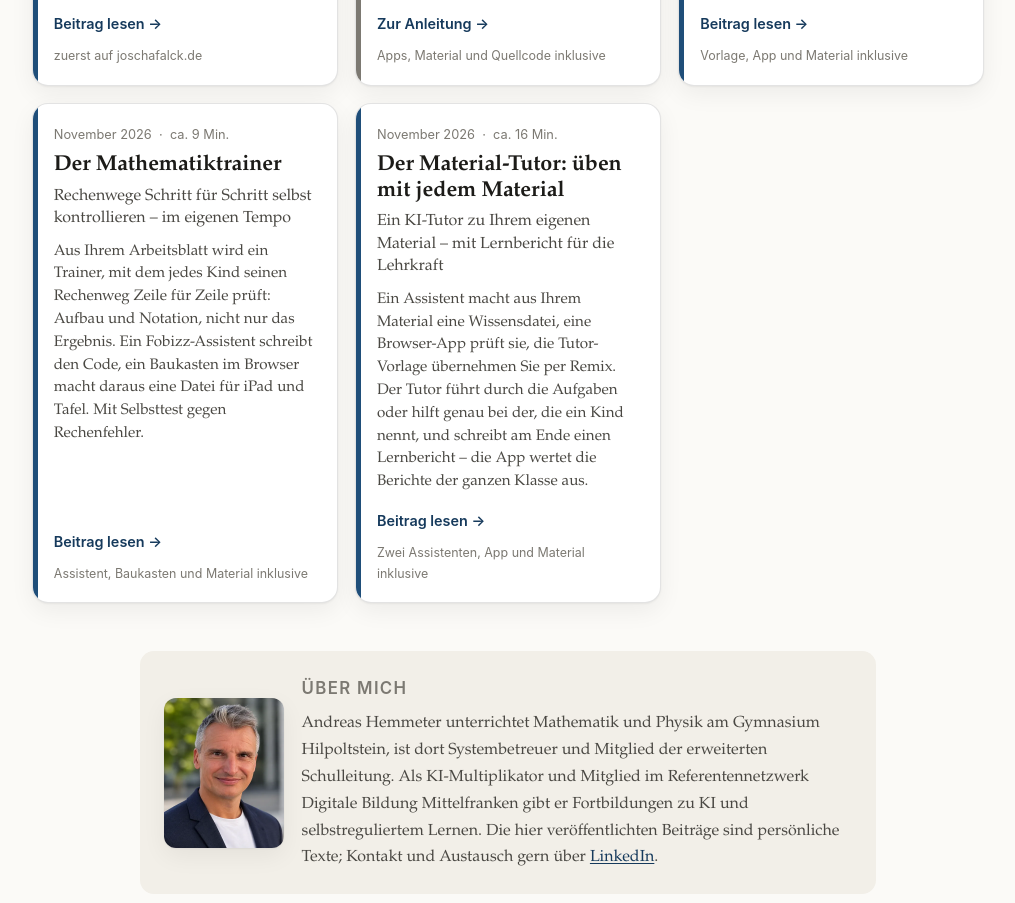
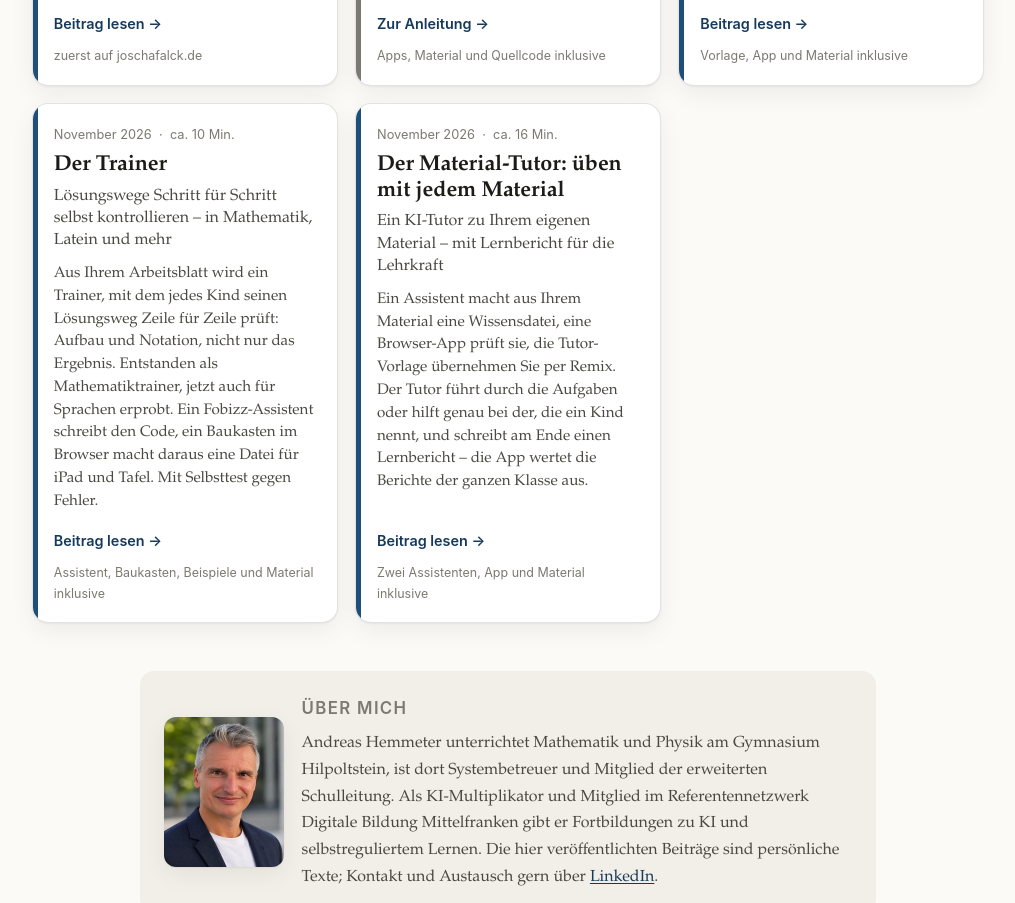
Before and after one commit to andy-unclesam/andy-unclesam.github.io, a plain HTML site: page index.html in a window 1280 px wide. Shown: the part 942-1845 px from the top of the page, without its empty margins (132-1147 px from the left). Drawn offline with Linux system fonts and the light colour scheme.

Commit message:
Add files via upload

```diff
--- a/index.html
+++ b/index.html
@@ -114,12 +114,12 @@
       </a>
       <!-- ── Ende Beitrag ── -->
 
-      <a class="kachel" href="Mathematiktrainer/">
-        <p class="kachel-meta"><time datetime="2026-11">November 2026</time><span aria-hidden="true">·</span><span>ca. 9 Min.</span></p>
-        <h3>Der Mathematiktrainer</h3>
-        <p class="kachel-unter">Rechenwege Schritt für Schritt selbst kontrollieren – im eigenen Tempo</p>
-        <p class="kachel-text">Aus Ihrem Arbeitsblatt wird ein Trainer, mit dem jedes Kind seinen Rechenweg Zeile für Zeile prüft: Aufbau und Notation, nicht nur das Ergebnis. Ein Fobizz-Assistent schreibt den Code, ein Baukasten im Browser macht daraus eine Datei für iPad und Tafel. Mit Selbsttest gegen Rechenfehler.</p>
-        <p class="kachel-link"><span>Beitrag lesen →</span><span class="kachel-quelle">Assistent, Baukasten und Material inklusive</span></p>
+      <a class="kachel" href="Trainer/">
+        <p class="kachel-meta"><time datetime="2026-11">November 2026</time><span aria-hidden="true">·</span><span>ca. 10 Min.</span></p>
+        <h3>Der Trainer</h3>
+        <p class="kachel-unter">Lösungswege Schritt für Schritt selbst kontrollieren – in Mathematik, Latein und mehr</p>
+        <p class="kachel-text">Aus Ihrem Arbeitsblatt wird ein Trainer, mit dem jedes Kind seinen Lösungsweg Zeile für Zeile prüft: Aufbau und Notation, nicht nur das Ergebnis. Entstanden als Mathematiktrainer, jetzt auch für Sprachen erprobt. Ein Fobizz-Assistent schreibt den Code, ein Baukasten im Browser macht daraus eine Datei für iPad und Tafel. Mit Selbsttest gegen Fehler.</p>
+        <p class="kachel-link"><span>Beitrag lesen →</span><span class="kachel-quelle">Assistent, Baukasten, Beispiele und Material inklusive</span></p>
       </a>
       <!-- ── Ende Beitrag ── -->
 
--- a/sitemap.xml
+++ b/sitemap.xml
@@ -2,15 +2,15 @@
 <urlset xmlns="http://www.sitemaps.org/schemas/sitemap/0.9">
   <url>
     <loc>https://andreas-hemmeter.de/</loc>
-    <lastmod>2026-11-14</lastmod>
+    <lastmod>2026-11-21</lastmod>
   </url>
   <url>
     <loc>https://andreas-hemmeter.de/Material-Tutor/</loc>
     <lastmod>2026-11-14</lastmod>
   </url>
   <url>
-    <loc>https://andreas-hemmeter.de/Mathematiktrainer/</loc>
-    <lastmod>2026-11-13</lastmod>
+    <loc>https://andreas-hemmeter.de/Trainer/</loc>
+    <lastmod>2026-11-21</lastmod>
   </url>
   <url>
     <loc>https://andreas-hemmeter.de/Lernschleife/tutor/</loc>
```
